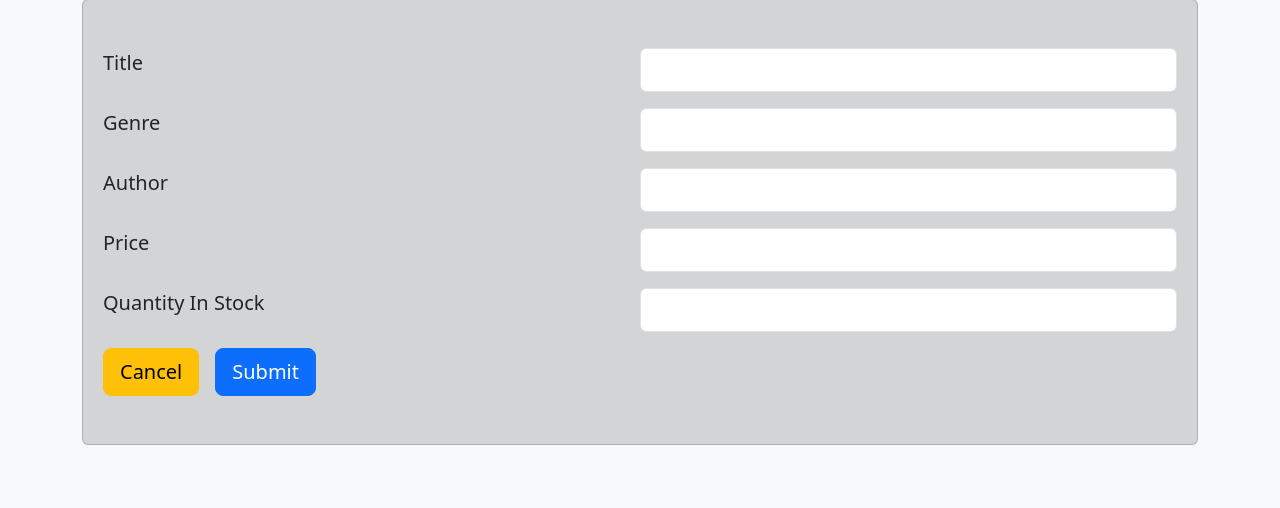
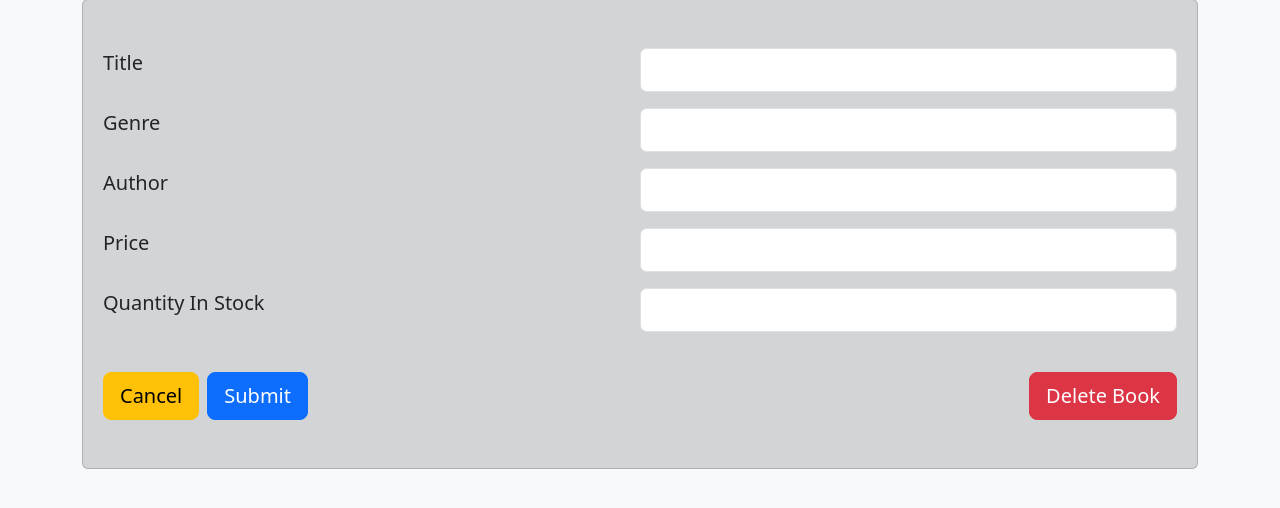
Before and after one commit to snepderg/CS492-GroupABookstore, a Flask app: template flask_app/templates/edit_book.html in a window 1280 px wide. Shown: the part 105-613 px from the top of the page. Run offline with Flask 3, Linux system fonts and the light colour scheme; the template is opened without the code that fills it, so the values that code supplies are empty; the visitor is signed in with stand-in values (Sample User, id 1).

Commit message:
Fix incomplete Jinja, re-add Delete Book button to Edit Book

```diff
--- a/flask_app/config/mysqlconnection.py
+++ b/flask_app/config/mysqlconnection.py
@@ -26,6 +26,9 @@ class MySQLConnection:
                     self.connection.commit()
                     result = cursor.fetchall()
                     return result
+                elif query.lower().find("delete") >= 0:
+                    self.connection.commit()
+                    return True
                 else:
                     self.connection.commit()
             except Exception as e:
--- a/flask_app/controllers/book_controller.py
+++ b/flask_app/controllers/book_controller.py
@@ -62,3 +62,9 @@ def update_book(id):
   book_data = {**request.form, 'id': id}
   Book.update(book_data)
   return redirect('/admin_dashboard')
+
+@app.route('/book/<int:id>/delete/process', methods=['POST'])
+def delete_book(id):
+  flash('Deleted Book: ', Book.get_by_id({'id': id}).title)
+  Book.delete(id)
+  return redirect('/admin_dashboard')
--- /dev/null
+++ b/flask_app/static/scripts/delete-book-confirmation.js
@@ -0,0 +1,13 @@
+const deleteBookButton = document.getElementById('deleteBookButton');
+
+deleteBookButton.addEventListener('click', function(action) {
+    // Get the title value
+    const title = document.getElementById('title').value;
+
+    // Show confirmation dialog
+    const continueToRoute = confirm("Are you sure that you want to delete \"" + title + "\"?");
+
+    if (!continueToRoute) {
+        action.preventDefault()
+    };
+});
--- a/flask_app/templates/admin_dashboard.html
+++ b/flask_app/templates/admin_dashboard.html
@@ -49,6 +49,9 @@
       {% if books|length == 0 %}
       <p class="text-info"><strong>No books found. Why not create some?</strong></p>
       {% endif %}
+      {% for message in get_flashed_messages(category_filter = ['reg']) %}
+      <p class="text-danger ms-3">{{ message }}</p>
+      {% endfor %}
     </div>
   </div>
 </body>
--- a/flask_app/templates/edit_book.html
+++ b/flask_app/templates/edit_book.html
@@ -12,6 +12,7 @@
   <link rel="stylesheet" href="/static/styles/nav.css">
   <script defer src="/static/scripts/external-svg-element.js"></script>
   <script defer src="/static/scripts/dark-mode.js"></script>
+  <script defer src="/static/scripts/delete-book-confirmation.js"></script>
 </head>
 
 <body class="theme-color-primary-bg theme-color-contrast-text">
@@ -51,10 +52,19 @@
             <input value="{{ book.quantity_in_stock }}" name="quantity_in_stock" id="quantity_in_stock" type="text"
               class="form-control w-50 fs-5">
           </div>
-          <input type="hidden" name="user_id" value="{{session['user_id']}}" />
-          <div class="d-flex gap-3 mb-5">
-            <a href="/admin_dashboard" class="btn btn-lg btn-warning">Cancel</a>
-            <button class="btn btn-lg btn-primary" type="submit">Submit</button>
+          <input type="hidden" name="user_id" value="{{ session['user_id'] }}" />
+          <div class="d-flex pt-4 mb-5 justify-content-between">
+            <div class="d-flex gap-2">
+              <a href="/admin_dashboard" class="btn btn-lg btn-warning">Cancel</a>
+              <button class="btn btn-lg btn-primary" type="submit">Submit</button>
+            </div>
+            <div>
+              {% if session['admin'] == 1 %}
+              <form action="/book/{{ book.id }}/delete/process" method='post'>
+                <button id="deleteBookButton" class="btn btn-lg btn-danger">Delete Book</button>
+              </form>
+              {% endif %}
+            </div>
           </div>
           {% for message in get_flashed_messages() %}
           <p class="text-danger">{{ message }}</p>
--- a/flask_app/templates/view_book.html
+++ b/flask_app/templates/view_book.html
@@ -55,11 +55,11 @@
 
           <div class="d-flex gap-3 mb-5">
             <a href="/dashboard" class="btn btn-lg btn-warning">Cancel</a>
-            {%if session['admin'] == 0%}
-            <form action = "/order/add_book/{{book.id}}" method='post'>
+            {% if session['admin'] == 0 %}
+            <form action="/order/add_book/{{book.id}}" method='post'>
               <button class="btn btn-lg btn-primary" type="submit">Add to Cart</button>
             </form>
-            {%endif%}
+            {% endif %}
           </div>
 
       </div>
```
Also changed, not shown: flask_app/models/book_model.py (+7 -0 lines).
